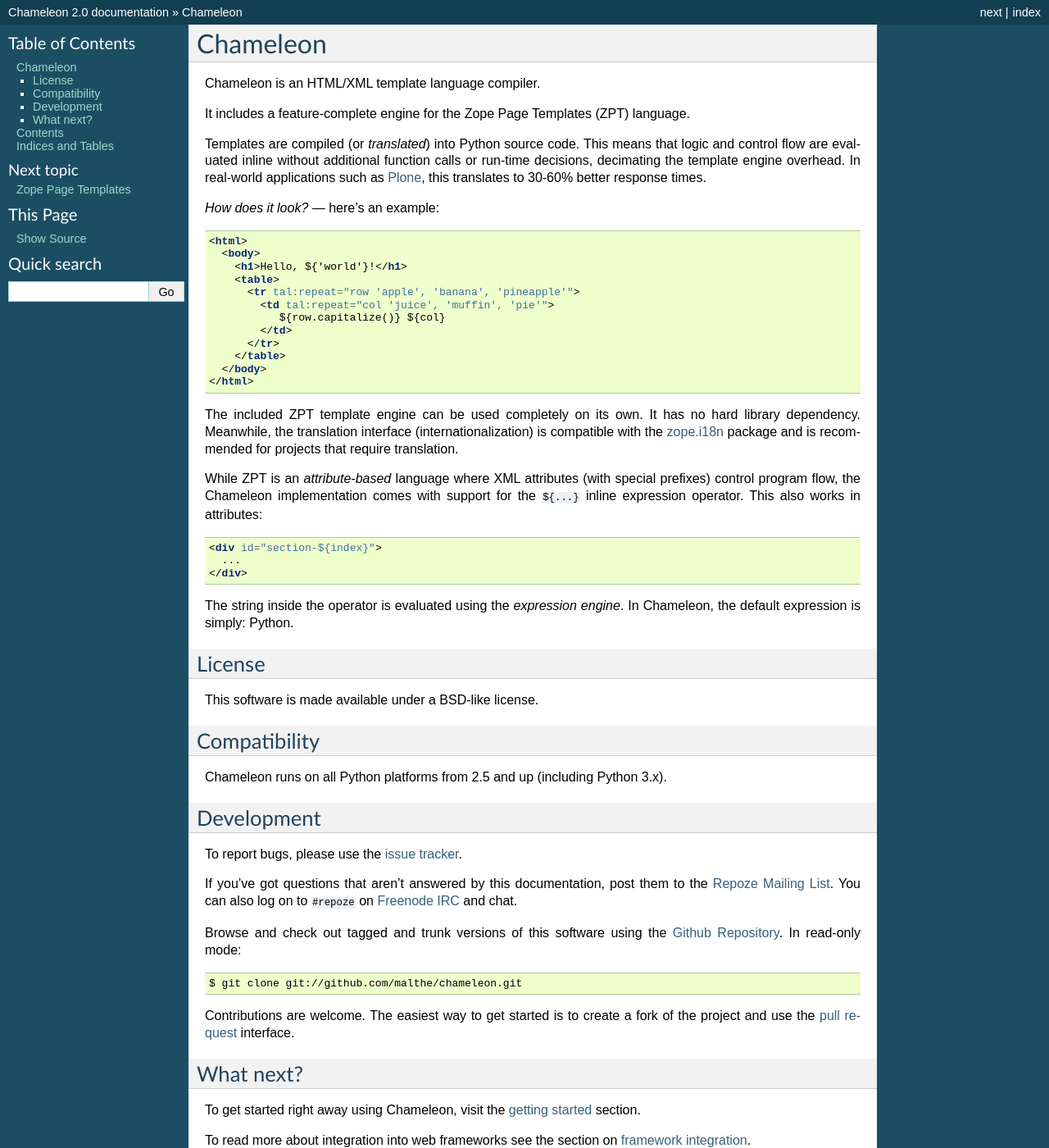
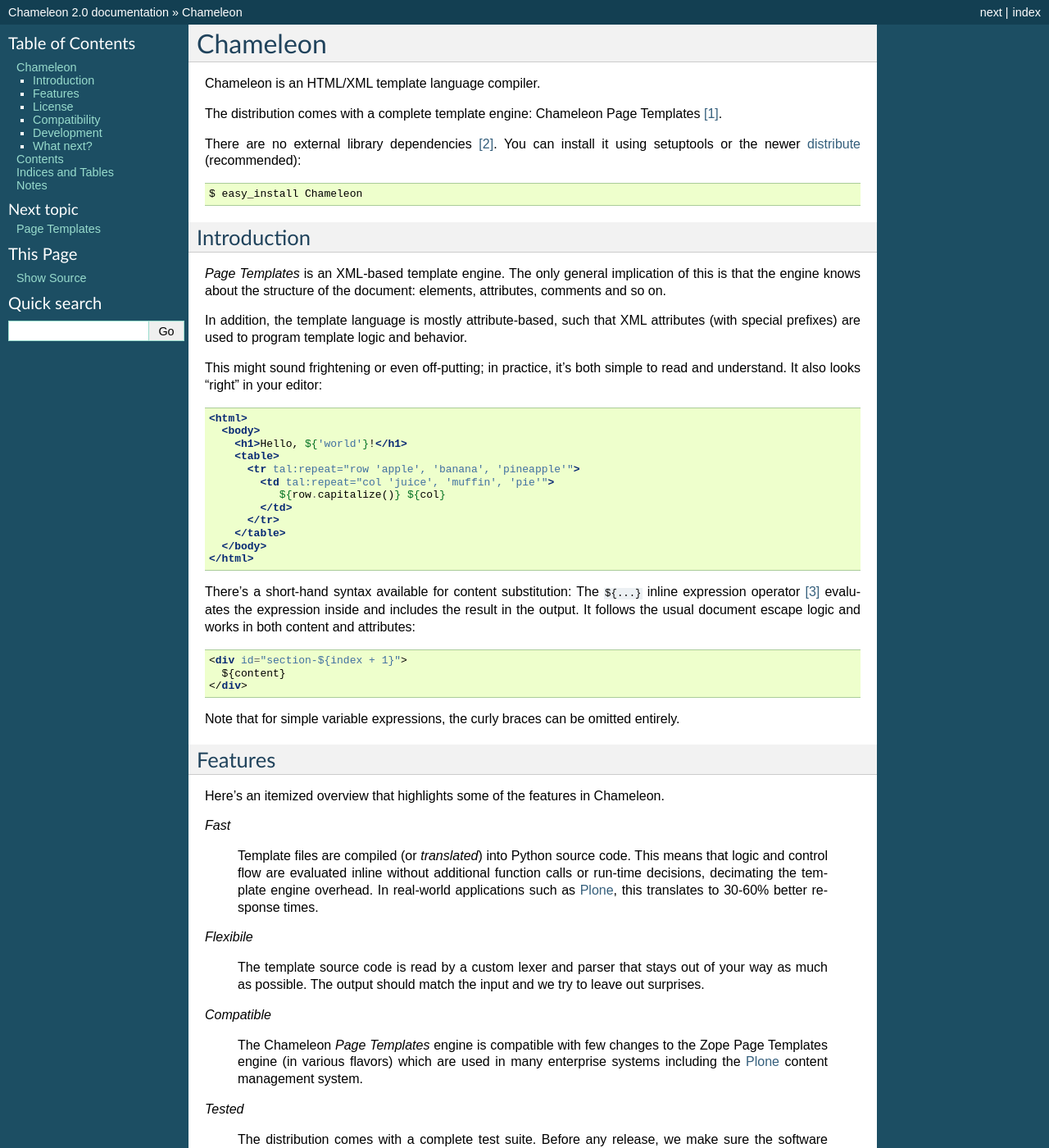
Before and after one commit to malthe/chameleon, a Sphinx documentation site: the page built from docs/index.rst, in a window 1280 px wide and 1400 px high. Shown: the whole window at 82% size. Built offline with Sphinx 7.4.7, drawn with Linux system fonts in a browser that asks for light colours; some of the changed text lies outside the part shown.

Commit message:
Use the name 'Chameleon Page Templates' throughout (but note its connection to Zope Page Templates clearly).

```diff
--- a/docs/index.rst
+++ b/docs/index.rst
@@ -3,19 +3,32 @@
 
 Chameleon is an HTML/XML template language compiler.
 
-It includes a feature-complete engine for the Zope Page Templates
-(ZPT) language.
+The distribution comes with a complete template engine: Chameleon Page
+Templates [1]_.
 
-Templates are compiled (or *translated*) into Python source code. This
-means that logic and control flow are evaluated inline without
-additional function calls or run-time decisions, decimating the
-template engine overhead. In real-world applications such as `Plone
-<http://www.plone.org>`_, this translates to 30-60% better response
-times.
+There are no external library dependencies [2]_. You can install it
+using setuptools or the newer `distribute
+<http://packages.python.org/distribute/>`_ (recommended)::
 
-*How does it look?* --- here's an example:
+  $ easy_install Chameleon
 
-.. code-block:: html
+
+Introduction
+------------
+
+*Page Templates* is an XML-based template engine. The only general
+implication of this is that the engine knows about the structure of
+the document: elements, attributes, comments and so on.
+
+In addition, the template language is mostly attribute-based, such
+that XML attributes (with special prefixes) are used to program
+template logic and behavior.
+
+This might sound frightening or even off-putting; in practice, it's
+both simple to read and understand. It also looks "right" in your
+editor:
+
+.. code-block:: genshi
 
   <html>
     <body>
@@ -30,25 +43,53 @@
     </body>
   </html>
 
-The included ZPT template engine can be used completely on its own. It
-has no hard library dependency. Meanwhile, the translation interface
-(internationalization) is compatible with the `zope.i18n
-<http://pypi.python.org/pypi/zope.i18n>`_ package and is recommended
-for projects that require translation.
-
-While ZPT is an *attribute-based* language where XML attributes (with
-special prefixes) control program flow, the Chameleon implementation
-comes with support for the ``${...}`` inline expression operator. This
-also works in attributes:
+There's a short-hand syntax available for content substitution: The
+``${...}`` inline expression operator [3]_ evaluates the expression
+inside and includes the result in the output. It follows the usual
+document escape logic and works in both content and attributes:
 
 .. code-block:: html
 
-  <div id="section-${index}">
-    ...
+  <div id="section-${index + 1}">
+    ${content}
   </div>
 
-The string inside the operator is evaluated using the *expression
-engine*. In Chameleon, the default expression is simply: Python.
+Note that for simple variable expressions, the curly braces can be
+omitted entirely.
+
+Features
+--------
+
+Here's an itemized overview that highlights some of the features in
+Chameleon.
+
+*Fast*
+
+    Template files are compiled (or *translated*) into Python source
+    code. This means that logic and control flow are evaluated inline
+    without additional function calls or run-time decisions,
+    decimating the template engine overhead. In real-world
+    applications such as `Plone <http://www.plone.org>`_, this
+    translates to 30-60% better response times.
+
+*Flexibile*
+
+    The template source code is read by a custom lexer and parser that
+    stays out of your way as much as possible. The output should match
+    the input and we try to leave out surprises.
+
+*Compatible*
+
+    The Chameleon *Page Templates* engine is compatible with few
+    changes to the Zope Page Templates engine (in various flavors)
+    which are used in many enterprise systems including the `Plone
+    <http://www.plone.org>`_ content management system.
+
+*Tested*
+
+    The distribution comes with a complete test suite. Before any
+    release, we make sure the software runs perfectly on all supported
+    platforms.
 
 License
 -------
@@ -59,7 +100,7 @@
 -------------
 
 Chameleon runs on all Python platforms from 2.5 and up (including
-Python 3.x).
+Python 3.1+).
 
 Development
 -----------
@@ -85,7 +126,7 @@
 What next?
 ----------
 
-To get started right away using Chameleon, visit the :ref:`getting started <getting-started-with-zpt>` section.
+To get started right away using Chameleon, visit the :ref:`getting started <getting-started-with-cpt>` section.
 
 To read more about integration into web frameworks see the section on :ref:`framework integration <framework-integration>`.
 
@@ -95,7 +136,7 @@
 .. toctree::
    :maxdepth: 2
 
-   zpt.rst
+   pt.rst
    i18n.rst
    integration.rst
    configuration.rst
@@ -106,3 +147,27 @@
 * :ref:`genindex`
 * :ref:`modindex`
 * :ref:`search`
+
+Notes
+=====
+
+.. [1] The template language specifications and API for the Page
+       Templates engine are based on Zope Page Templates (see in
+       particular `zope.pagetemplate
+       <http://pypi.python.org/pypi/zope.pagetemplate>`_). However,
+       the Chameleon compiler and Page Templates engine is an entirely
+       new codebase, packaged as a standalone distribution. It does
+       require a Zope software environment.
+
+
+.. [2] The string translation interface is based on the `gettext
+       <http://www.gnu.org/software/gettext/gettext.html>`_
+       library. Chameleon comes with built-in support for the
+       `zope.i18n <http://pypi.python.org/pypi/zope.i18n>`_ package
+       which includes a translation framework
+       (internationalization). If this package is installed, it will
+       be used as the default translation framework. It is trivial to
+       provide a custom translation function, however.
+
+
+.. [3] This syntax was taken from `Genshi <http://genshi.edgewall.org/>`_.
```
Also changed, not shown: README.rst (+35 -12 lines), docs/pt.rst (renamed from docs/zpt.rst, +34 -31 lines), docs/tal.rst (+12 -10 lines), docs/tales.rst (+12 -10 lines).
